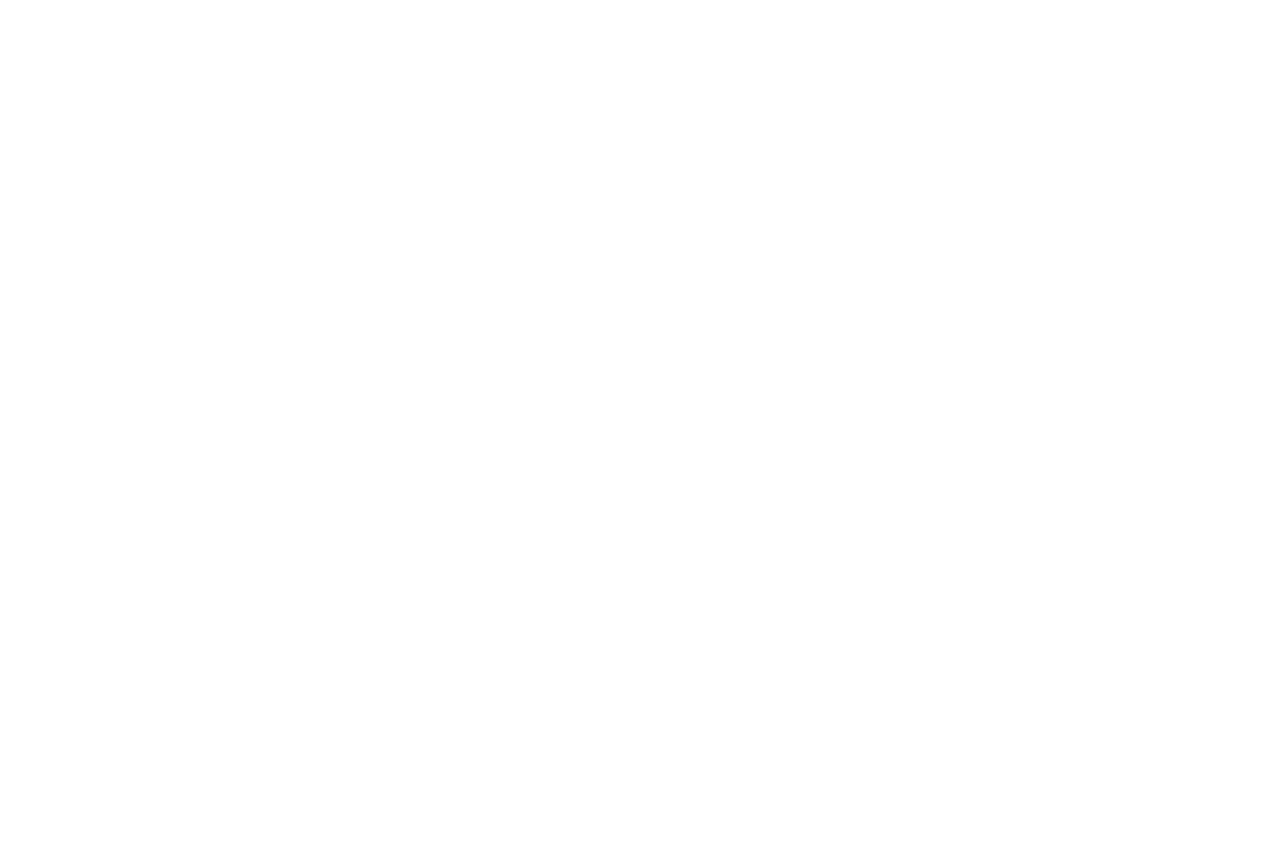
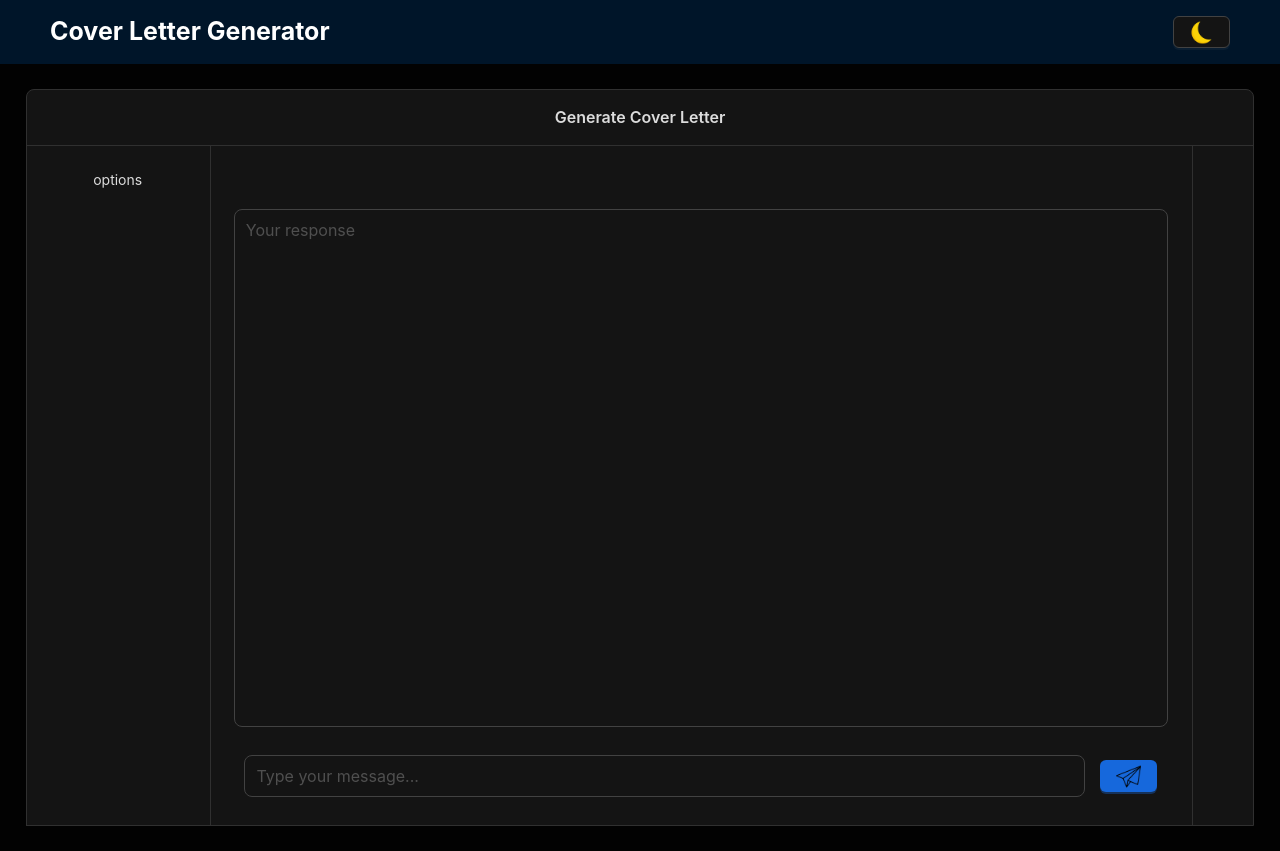
Before and after one commit to Aramex86/Cover-Letter-Generator, a React (Vite) app: page /chat in a window 1280 px wide. Before the commit this address had no page. Before the commit the page ends 800 px from the top, so only its background shows below. Built offline with nearby package versions, Linux system fonts and the light colour scheme.

Commit message:
Add AI chat feature and integrate groq-sdk for OpenAI responses

```diff
--- a/package.json
+++ b/package.json
@@ -11,6 +11,7 @@
   },
   "dependencies": {
     "antd": "^5.24.3",
+    "groq-sdk": "^0.15.0",
     "openai": "^4.86.2",
     "react": "^19.0.0",
     "react-dom": "^19.0.0",
--- a/src/App/App.tsx
+++ b/src/App/App.tsx
@@ -3,6 +3,7 @@ import "./global.css";
 import { BrowserRouter, Route, Routes } from "react-router";
 import { Home } from "../Pages";
 import useThemeStore from "../Entities/ThemeStore/themeStore";
+import AiChatPage from "../Pages/AIChat";
 function App() {
   const { darkAlgorithm, defaultAlgorithm } = theme;
   const isDark = useThemeStore((state) => state.isDark);
@@ -16,6 +17,7 @@ function App() {
       >
         <Routes>
           <Route path="/" element={<Home />} />
+          <Route path="chat" element={<AiChatPage />} />
         </Routes>
       </ConfigProvider>
     </BrowserRouter>
--- a/src/Entities/service/openai.ts
+++ b/src/Entities/service/openai.ts
@@ -1,19 +1,29 @@
+let count = 0;
 export default async function getOpenAIResponse(prompt: string) {
-  console.log(import.meta.env.VITE_OPENAI_API_KEY, "key");
-  console.log(prompt, "prompt");
-  const response = await fetch("https://api.openai.com/v1/completions", {
+  const response = await fetch(
+    "https://api.groq.com/openai/v1/chat/completions",
+    {
       method: "POST",
       headers: {
         "Content-Type": "application/json",
-      Authorization: `Bearer ${import.meta.env.VITE_OPENAI_API_KEY}`,
+        Authorization: `Bearer ${import.meta.env.VITE_GROCK_API_KEY}`,
       },
       body: JSON.stringify({
-      model: "gpt-4o-mini",
-      prompt,
-      maxTokens: 150,
+        model: "llama-3.3-70b-versatile",
+        messages: [{ role: "user", content: prompt }],
+        max_tokens: 400,
       }),
-  });
+    }
+  );
 
-  const { choices } = await response.json();
-  return choices[0].text.trim();
+  const data = await response.json();
+  console.log(data, "data");
+  if (data) {
+    count = count + 1;
   }
+
+  console.log(count, "count");
+  return count <= 5
+    ? data.choices[0]?.message.content.trim()
+    : "Thank you! That's it for today?";
+}
--- /dev/null
+++ b/src/Features/AiChat/AiChat.tsx
@@ -0,0 +1,66 @@
+import { Button, Card, Form } from "antd";
+import { Content, Input } from "../../Shared/Atom";
+import SendIcon from "../../Shared/assets/send.png";
+import { getOpenAIResponse } from "../../Entities";
+import { useForm } from "antd/es/form/Form";
+const gridStyleOptions: React.CSSProperties = {
+  width: "15%",
+  textAlign: "center",
+};
+const gridStyleChat: React.CSSProperties = {
+  width: "80%",
+  textAlign: "center",
+  display: "flex",
+  flexDirection: "column",
+};
+export default function AiChat() {
+  const [form] = useForm();
+
+  const handleSubmit = async () => {
+    const input = form.getFieldValue("message");
+    const result = await getOpenAIResponse(input);
+    form.setFieldsValue({ response: result });
+    form.resetFields(["message"]);
+  };
+  return (
+    <Form form={form} component={false}>
+      <Content>
+        <Card title="Generate Cover Letter">
+          <Card.Grid style={gridStyleOptions}>options</Card.Grid>
+          <Card.Grid style={gridStyleChat}>
+            <Input
+              type="textarea"
+              name="response"
+              placeholder="Your response"
+              rows={20}
+            />
+            <Content
+              styles={{
+                width: "100%",
+                display: "flex",
+                alignItems: "center",
+                minHeight: 50,
+                gap: 15,
+                justifyContent: "center",
+              }}
+            >
+              <Input
+                name="message"
+                placeholder="Type your message..."
+                type="input"
+                width="90%"
+              />
+              <Button
+                type="primary"
+                onClick={handleSubmit}
+                onKeyUp={handleSubmit}
+              >
+                <img src={SendIcon} alt="Send" className="theme-icon" />
+              </Button>
+            </Content>
+          </Card.Grid>
+        </Card>
+      </Content>
+    </Form>
+  );
+}
--- /dev/null
+++ b/src/Features/AiChat/index.ts
@@ -0,0 +1 @@
+export { default as AiChat } from "./AiChat";
--- /dev/null
+++ b/src/Features/index.ts
@@ -0,0 +1 @@
+export { default as AiChat } from "./AiChat/AiChat";
--- /dev/null
+++ b/src/Pages/AIChat/AiChatPage.tsx
@@ -0,0 +1,10 @@
+import { AiChat } from "../../Features";
+import { Layout } from "../../Shared/Molecules";
+
+export default function AiChatPage() {
+  return (
+    <Layout>
+      <AiChat />
+    </Layout>
+  );
+}
--- /dev/null
+++ b/src/Pages/AIChat/index.ts
@@ -0,0 +1,3 @@
+import { lazy } from "react";
+const AiChatPage = lazy(() => import("./AiChatPage"));
+export default AiChatPage;
--- a/src/Pages/Home/Home.tsx
+++ b/src/Pages/Home/Home.tsx
@@ -2,11 +2,11 @@ import { useForm } from "antd/es/form/Form";
 import { Layout, Preview } from "../../Shared/Molecules";
 import { Button, Flex, Form } from "antd";
 import { Content, Input } from "../../Shared/Atom";
-import { getOpenAIResponse, templateOne, templateTwo } from "../../Entities";
+import { templateOne, templateTwo } from "../../Entities";
 import { useTemplateStore } from "../../Entities/TemplateStore/templateStore";
-// import { useEffect } from "react";
-
+import { useNavigate } from "react-router-dom";
 export default function Home() {
+  const navigate = useNavigate();
   const [form] = useForm();
   const template = useTemplateStore((state) => state.template);
   const setTemplate = useTemplateStore((state) => state.setTemplate);
@@ -17,30 +17,6 @@ export default function Home() {
       output: template,
     });
   };
-
-  // useEffect(() => {
-  //   async function fetchData() {
-  //     const response = await fetch(
-  //       "https://coverletter-ai.free.beeceptor.com/todos",
-  //       {
-  //         method: "POST",
-  //         headers: {
-  //           "Content-Type": "application/json",
-  //           Authorization: `Bearer ${import.meta.env.VITE_OPENAI_API_KEY}`,
-  //         },
-  //         body: JSON.stringify({
-  //           id: 25,
-  //           title: "Create a cover letter.",
-  //           completed: false,
-  //         }),
-  //       }
-  //     );
-  //     const data = await response.json();
-  //     console.log(data);
-  //   }
-
-  //   fetchData();
-  // }, []);
 
   return (
     <Form form={form}>
@@ -94,17 +70,20 @@ export default function Home() {
             <Button onClick={handleSetTemplate} type="primary">
               Select template 2
             </Button>
+            <Button
+              onClick={() => navigate("/chat")}
+              type="default"
+              style={{
+                background: "#28a36a",
+                color: "#ffffff",
+                fontWeight: 500,
+              }}
+            >
+              Generate Cover Letter with AI
+            </Button>
           </Flex>
 
           <Flex gap={10} wrap>
-            <Button
-              onClick={() => console.log(form?.getFieldsValue(true))}
-              style={{ padding: "22px 10px" }}
-              type="primary"
-              disabled
-            >
-              Generate Cover Letter with AI
-            </Button>
             <Button
               onClick={() => form?.resetFields()}
               style={{ padding: "22px 10px" }}
@@ -116,12 +95,6 @@ export default function Home() {
         </Content>
         <Content>
           <Preview form={form} />
-
-          <Input
-            name="aiTest"
-            type="input"
-            onChange={(e) => getOpenAIResponse(e.target.value)}
-          />
         </Content>
       </Layout>
     </Form>
--- a/src/Pages/index.ts
+++ b/src/Pages/index.ts
@@ -1 +1,2 @@
 export { default as Home } from "./Home";
+export { default as AIChat } from "./AIChat";
--- a/src/Shared/Atom/Content/Content.tsx
+++ b/src/Shared/Atom/Content/Content.tsx
@@ -12,7 +12,13 @@ const contentStyle: React.CSSProperties = {
 
 interface ContentProps {
   children: React.ReactNode;
+  styles?: React.CSSProperties;
 }
-export default function Content({ children }: PropsWithChildren<ContentProps>) {
-  return <AppContent style={contentStyle}>{children}</AppContent>;
+export default function Content({
+  children,
+  styles,
+}: PropsWithChildren<ContentProps>) {
+  return (
+    <AppContent style={{ ...contentStyle, ...styles }}>{children}</AppContent>
+  );
 }
--- a/src/Shared/Atom/Input/Input.tsx
+++ b/src/Shared/Atom/Input/Input.tsx
@@ -12,6 +12,7 @@ interface InputProps {
   value?: string;
   defaultValue?: string;
   onChange?: (e: React.ChangeEvent<HTMLInputElement>) => void;
+  width?: string | number;
 }
 export default function Input({
   label,
@@ -23,6 +24,7 @@ export default function Input({
   value,
   defaultValue,
   onChange,
+  width,
 }: InputProps) {
   return (
     <ConfigProvider
@@ -43,6 +45,7 @@ export default function Input({
         name={name}
         labelCol={{ span: 24 }}
         initialValue={defaultValue}
+        noStyle={width ? true : false}
       >
         {type === "input" ? (
           <AppInput
@@ -51,6 +54,7 @@ export default function Input({
             size="large"
             value={value}
             onChange={onChange}
+            style={{ width }}
           />
         ) : (
           <AppTextarea
```
Also changed, not shown: src/Shared/assets/send.png (added), 1 other file (tests, documents, lock files or other folders). Lines whose indentation alone changed are shown as unchanged.
